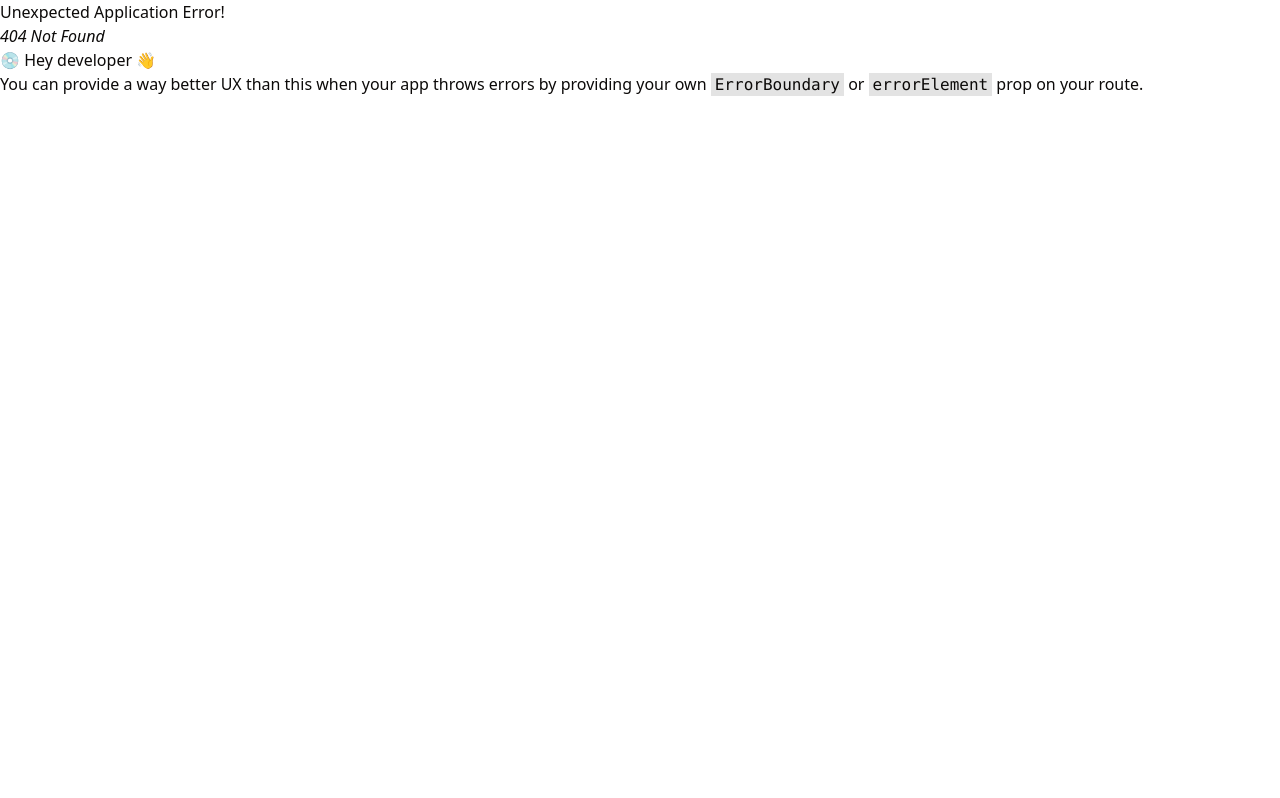
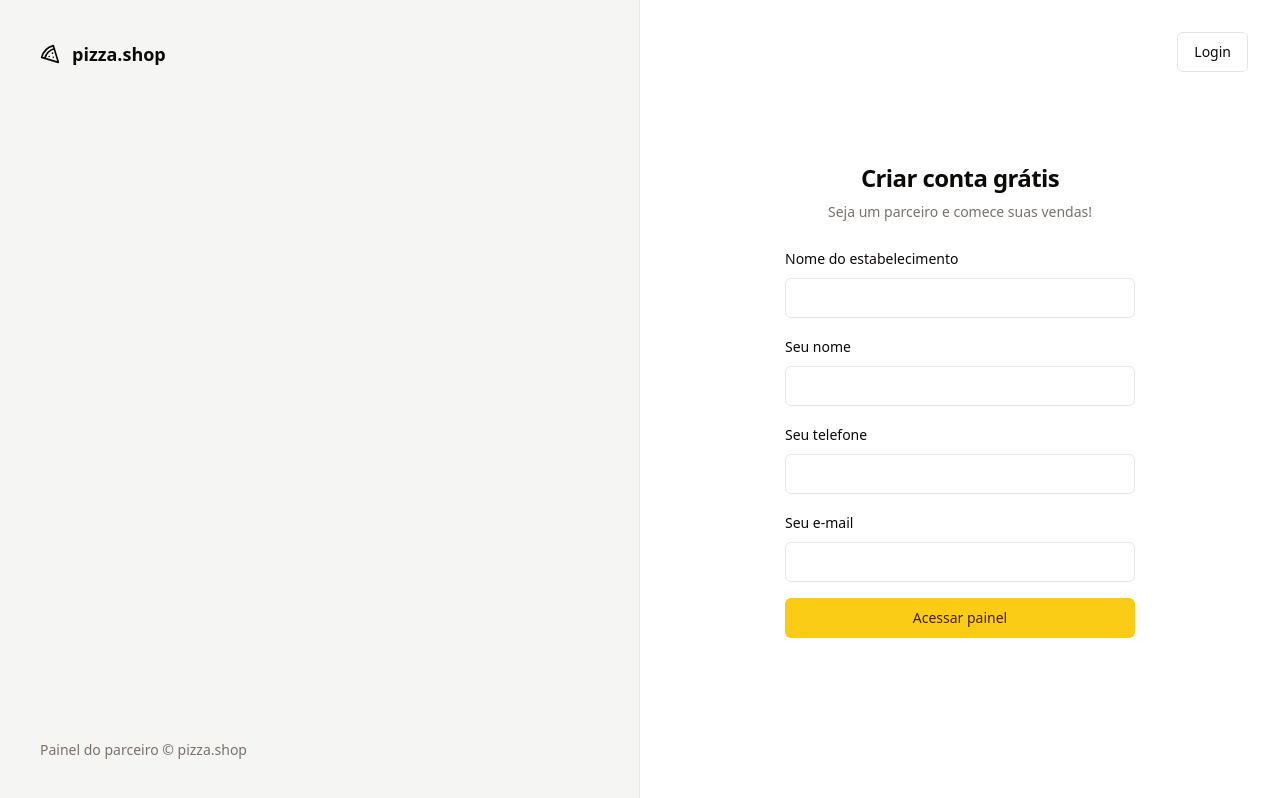
Before and after one commit to wwilliamsantana/shop-food-ig, a React (Vite) app: page /signup in a window 1280 px wide. Before the commit this address had no page. Built offline with nearby package versions, Linux system fonts and the light colour scheme.

Commit message:
feat: Layout SignUp + Button de Register/Login

```diff
--- a/package.json
+++ b/package.json
@@ -22,6 +22,7 @@
     "react-helmet-async": "^2.0.4",
     "react-hook-form": "^7.51.0",
     "react-router-dom": "^6.22.2",
+    "sonner": "^1.4.3",
     "sort-by": "^0.0.2",
     "tailwind-merge": "^2.2.1",
     "tailwindcss-animate": "^1.0.7",
--- a/src/App.tsx
+++ b/src/App.tsx
@@ -2,12 +2,14 @@ import './global.css'
 
 import { Helmet, HelmetProvider } from 'react-helmet-async'
 import { RouterProvider } from 'react-router-dom'
+import { Toaster } from 'sonner'
 
 import { router } from './routes'
 
 export function App() {
   return (
     <HelmetProvider>
+      <Toaster richColors />
       <Helmet titleTemplate="%s | pizza.shop" />
       <RouterProvider router={router} />
     </HelmetProvider>
--- a/src/pages/_layouts/auth.tsx
+++ b/src/pages/_layouts/auth.tsx
@@ -13,7 +13,7 @@ export function AuthLayout() {
           Painel do parceiro &copy; pizza.shop
         </footer>
       </div>
-      <div className="flex flex-col items-center justify-center">
+      <div className="relative flex flex-col items-center justify-center">
         <Outlet />
       </div>
     </div>
--- a/src/pages/auth/signin.tsx
+++ b/src/pages/auth/sign-in.tsx
@@ -1,5 +1,7 @@
 import { Helmet } from 'react-helmet-async'
 import { useForm } from 'react-hook-form'
+import { Link } from 'react-router-dom'
+import { toast } from 'sonner'
 import { z } from 'zod'
 
 import { Button } from '@/components/ui/button'
@@ -20,14 +22,31 @@ export function SignIn() {
   } = useForm<SignInProps>()
 
   async function handleSignIn(data: SignInProps) {
-    console.log(data)
+    try {
+      console.log(data)
 
-    await new Promise((resolve) => setTimeout(resolve, 2000))
+      await new Promise((resolve) => setTimeout(resolve, 2000))
+
+      toast.success('Enviamos um link de autenticação para seu email', {
+        action: {
+          label: 'Reenviar',
+          onClick: () => handleSignIn(data),
+        },
+      })
+    } catch (err) {
+      console.log(err)
+    }
   }
 
   return (
     <>
       <div className="p-8">
+        <Button variant={'outline'} asChild>
+          <Link to={'/signup'} className="absolute right-8 top-8">
+            Novo estabelecimento
+          </Link>
+        </Button>
+
         <div className="flex w-[350px] flex-col justify-center gap-6">
           <div className="flex flex-col gap-2 text-center">
             <h1 className="text-2xl font-semibold tracking-tight">
--- /dev/null
+++ b/src/pages/auth/sign-up.tsx
@@ -0,0 +1,99 @@
+import { Helmet } from 'react-helmet-async'
+import { useForm } from 'react-hook-form'
+import { Link, useNavigate } from 'react-router-dom'
+import { toast } from 'sonner'
+import { z } from 'zod'
+
+import { Button } from '@/components/ui/button'
+import { Input } from '@/components/ui/input'
+import { Label } from '@/components/ui/label'
+
+const signUpSchema = z.object({
+  restaurantName: z.string(),
+  managerName: z.string(),
+  phone: z.number(),
+  email: z.string().email(),
+})
+
+type SignUpProps = z.infer<typeof signUpSchema>
+
+export function SignUp() {
+  const {
+    register,
+    handleSubmit,
+    formState: { isSubmitting },
+  } = useForm<SignUpProps>()
+  const navigate = useNavigate()
+
+  async function handleSignUp(data: SignUpProps) {
+    try {
+      console.log(data)
+
+      await new Promise((resolve) => setTimeout(resolve, 2000))
+
+      toast.success('Cadastrado com sucesso', {
+        action: {
+          label: 'Login',
+          onClick: () => navigate('/signin'),
+        },
+      })
+    } catch (err) {
+      console.log(err)
+    }
+  }
+
+  return (
+    <>
+      <div className="p-8">
+        <Button variant={'outline'} asChild>
+          <Link to={'/signin'} className="absolute right-8 top-8">
+            Login
+          </Link>
+        </Button>
+
+        <div className="flex w-[350px] flex-col justify-center gap-6">
+          <div className="flex flex-col gap-2 text-center">
+            <h1 className="text-2xl font-semibold tracking-tight">
+              Criar conta grátis
+            </h1>
+            <p className="text-sm text-muted-foreground ">
+              Seja um parceiro e comece suas vendas!
+            </p>
+          </div>
+
+          <form className="space-y-4" onSubmit={handleSubmit(handleSignUp)}>
+            <div className="space-y-2">
+              <Label htmlFor="restaurantName">Nome do estabelecimento</Label>
+              <Input
+                type="text"
+                id="restaurantName"
+                {...register('restaurantName')}
+              />
+            </div>
+            <div className="space-y-2">
+              <Label htmlFor="managerName">Seu nome</Label>
+              <Input
+                type="text"
+                id="managerName"
+                {...register('managerName')}
+              />
+            </div>
+            <div className="space-y-2">
+              <Label htmlFor="phone">Seu telefone</Label>
+              <Input type="number" id="phone" {...register('phone')} />
+            </div>
+            <div className="space-y-2">
+              <Label htmlFor="email">Seu e-mail</Label>
+              <Input type="email" id="email" {...register('email')} />
+            </div>
+
+            <Button className="w-full" type="submit" disabled={isSubmitting}>
+              Acessar painel
+            </Button>
+          </form>
+        </div>
+      </div>
+      <Helmet title="SignUp" />
+    </>
+  )
+}
```
Also changed, not shown: src/routes.tsx (+7 -3 lines), 1 other file (tests, documents, lock files or other folders).
